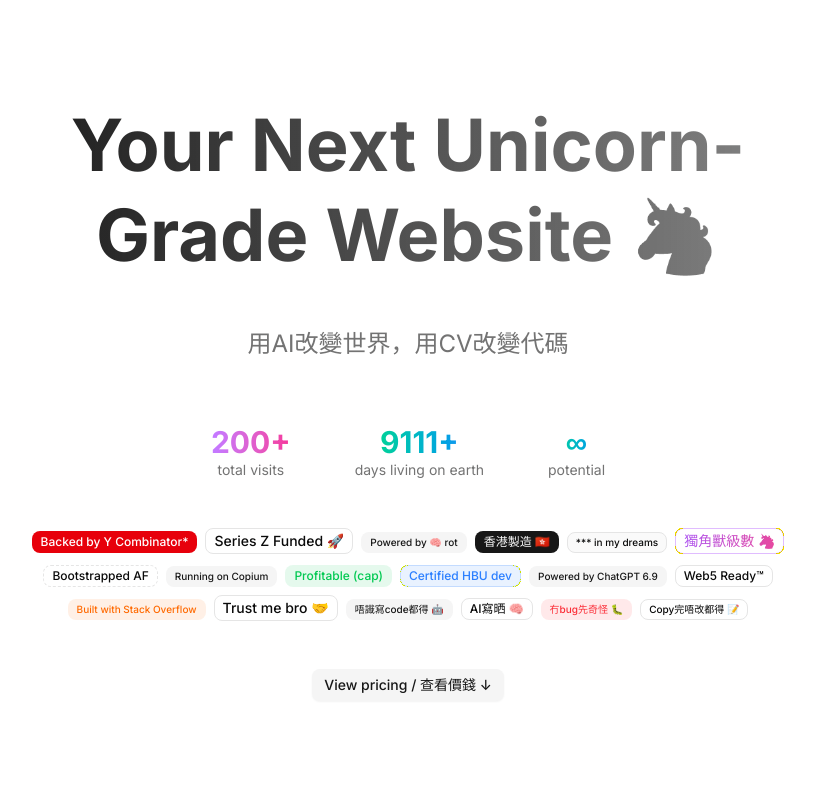
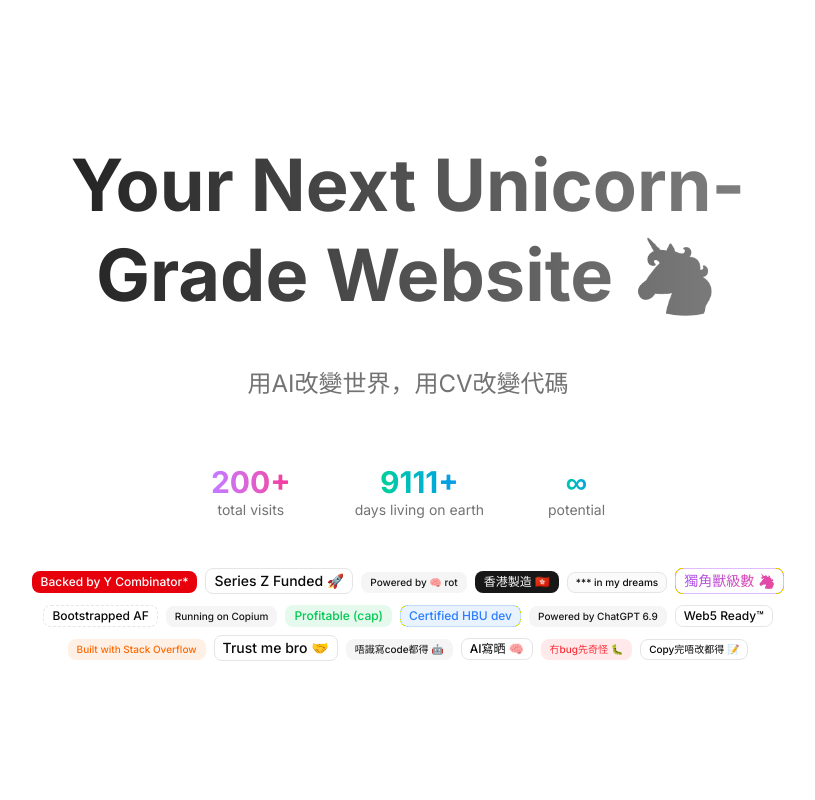
Before and after one commit to Icasso/portfolio, a Next.js app: page /studio in a window 1280 px wide. Shown: the top 800 px of the page, without its empty margins (232-1047 px from the left). Built offline with nearby package versions, Linux system fonts and the light colour scheme.

Commit message:
2025-06-20: Remove unused pricing button from StudioPortfolio component

```diff
--- a/app/studio/page.tsx
+++ b/app/studio/page.tsx
@@ -86,12 +86,6 @@ export default function StudioPortfolio() {
   const animatedCount = useCountUp(daysLived);
   const animatedVisits = useCountUp(visits);
 
-  const scrollToPricing = () => {
-    document
-      .getElementById("pricing-section")
-      ?.scrollIntoView({ behavior: "smooth" });
-  };
-
   useEffect(() => {
     const setVH = () => {
       const vh = window.innerHeight * 0.01;
@@ -167,15 +161,6 @@ export default function StudioPortfolio() {
                   />
                 ))}
               </div>
-
-              <Button
-                variant="secondary"
-                size="sm"
-                className="mt-12 gap-2"
-                onClick={scrollToPricing}
-              >
-                View pricing / 查看價錢 ↓
-              </Button>
             </div>
           </div>
         </section>
```
